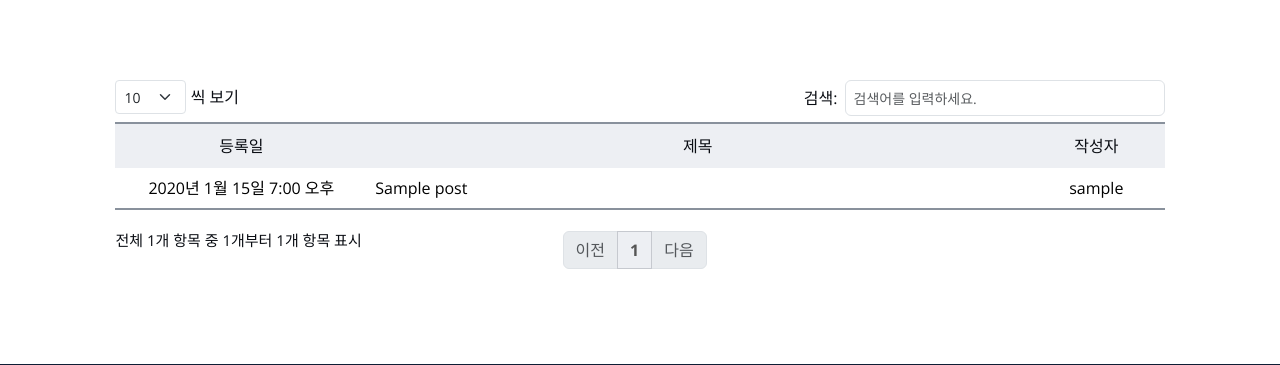
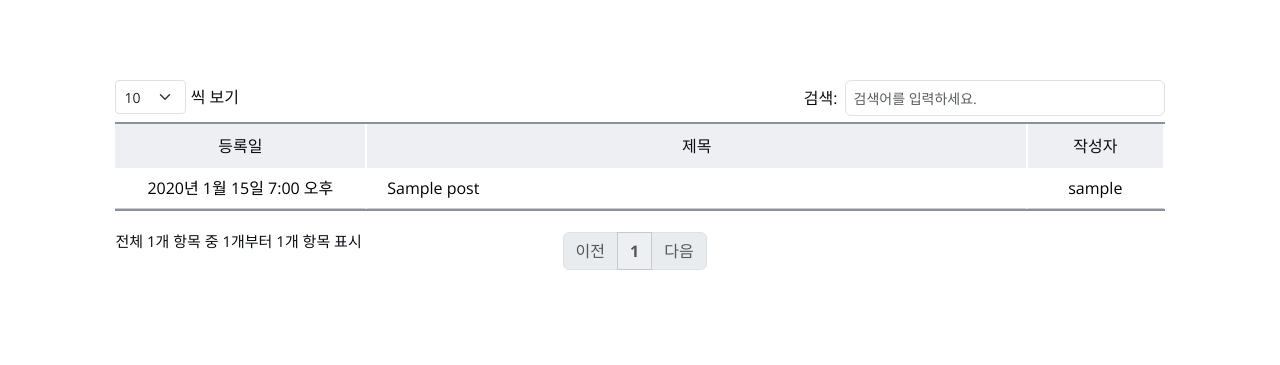
Before and after one commit to alfkalfk1234/BBUMAS_Aivle_3rd, a Django app: page /post/ in a window 1280 px wide. Shown: the part 164-529 px from the top of the page. Run offline with Django 4.2, Linux system fonts and the light colour scheme; tables that the repository leaves empty hold one stand-in row (values such as "Sample post"); some libraries are stand-ins or nearby versions.

Commit message:
post border change

```diff
--- a/post/templates/post/post.html
+++ b/post/templates/post/post.html
@@ -161,16 +161,16 @@
           <!-- 게시판 목록 -->
           <table id="listTable">
             <thead>
-                <th style="width:24%;">등록일</th>
-                <th style="width:63%;">제목</th>
-                <th style="width:23%;">작성자</th>
+                <th style="width:24%; border-right: 2px solid #fff;">등록일</th>
+                <th style="width:63%; border-right: 2px solid #fff;">제목</th>
+                <th style="width:23%; border-right: 2px solid #fff;">작성자</th>
             </thead>
             <tbody id="board">
               {% for post in posts %}
                 <tr id="listTitle">
-                  <td><a href={{ post.id }}>{{ post.created_at }}</a></td>
-                  <td style="text-align: left;"><a href={{ post.id }}>{{ post.post_title }}</a></td>
-                  <td><a href={{ post.id }}>{{ post.author }}</a></td>
+                  <td style="border-right: 2px solid #fff;"><a href={{ post.id }}>{{ post.created_at }}</a></td>
+                  <td style="border-right: 2px solid #fff; text-align: left; padding-left: 20px;"><a href={{ post.id }}>{{ post.post_title }}</a></td>
+                  <td style="border-right: 2px solid #fff;"><a href={{ post.id }}>{{ post.author }}</a></td>
                 </tr>
               {% endfor %}
             </tbody>
--- a/static/assets/css/main.css
+++ b/static/assets/css/main.css
@@ -322,15 +322,19 @@ h6 {
   border-top: 2px solid #0e1d347c;
   width: 100%;
   margin-bottom: 20px;
-}
+  border-bottom: 2px solid #0e1d347c;
+}
+
 #board>tr>td {
   text-align: center;
   border-bottom: 1px solid #ccc;
   padding: 8px;
 }
+/*
 #listTable>tbody>tr:last-child>td {
   border-bottom: 2px solid #0e1d347c;
-}
+}*/
+
 #search {
   position: relative;
   display: block;
```
